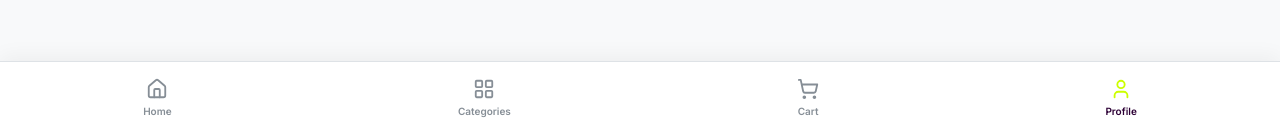
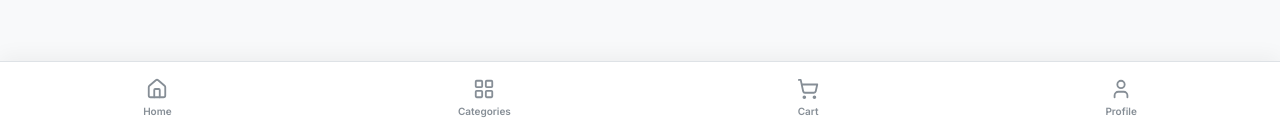
Before and after one commit to prorindia/nimzo-frontend, a React (Create React App) app: page /auth in a window 1280 px wide. Shown: the part 665-797 px from the top of the page. Built offline with nearby package versions, Linux system fonts and the light colour scheme.

Commit message:
Fix auth redirect using AuthContext

```diff
--- a/src/App.js
+++ b/src/App.js
@@ -21,16 +21,19 @@ import AdminOrdersPage from './pages/AdminOrdersPage';
 
 import './App.css';
 
-/* 🔐 PROTECTED ROUTE */
+/* 🔐 PROTECTED ROUTE (UPDATED – SAME FILE) */
 const ProtectedRoute = ({ children }) => {
-  const token = localStorage.getItem('flashmart_token');
-  if (!token) return <Navigate to="/auth" replace />;
+  const { isAuthenticated, loading } = useAuth();
+
+  if (loading) return null;
+  if (!isAuthenticated) return <Navigate to="/auth" replace />;
+
   return children;
 };
 
 function App() {
   useEffect(() => {
-    const token = localStorage.getItem('flashmart_token');
+    const token = localStorage.getItem('token'); // ✅ SAME KEY EVERYWHERE
     if (token) {
       axios.defaults.headers.common['Authorization'] = `Bearer ${token}`;
     }
@@ -43,7 +46,6 @@ function App() {
           <div className="App min-h-screen bg-[#F8F9FA]">
             <Routes>
               <Route path="/" element={<HomePage />} />
-
               <Route path="/auth" element={<AuthPage />} />
 
               <Route path="/product/:id" element={<ProductDetail />} />
--- a/src/components/BottomNav.js
+++ b/src/components/BottomNav.js
@@ -1,19 +1,16 @@
-import React from 'react';
-import { NavLink, useNavigate } from 'react-router-dom';
-import { Home, LayoutGrid, ShoppingCart, User } from 'lucide-react';
-import { useCart } from '../contexts/CartContext';
-import { useAuth } from '../contexts/AuthContext';
+import React from "react";
+import { NavLink } from "react-router-dom";
+import { Home, LayoutGrid, ShoppingCart, User } from "lucide-react";
+import { useCart } from "../contexts/CartContext";
 
 const BottomNav = () => {
   const { cart } = useCart();
-  const { isAuthenticated } = useAuth();
-  const navigate = useNavigate();
 
   const navItems = [
-    { path: '/', icon: Home, label: 'Home' },
-    { path: '/categories', icon: LayoutGrid, label: 'Categories' },
-    { path: '/cart', icon: ShoppingCart, label: 'Cart', badge: cart.item_count },
-    { path: isAuthenticated ? '/profile' : '/auth', icon: User, label: 'Profile' },
+    { path: "/", icon: Home, label: "Home" },
+    { path: "/categories", icon: LayoutGrid, label: "Categories" },
+    { path: "/cart", icon: ShoppingCart, label: "Cart", badge: cart.item_count },
+    { path: "/profile", icon: User, label: "Profile" }, // ✅ ALWAYS /profile
   ];
 
   return (
@@ -21,16 +18,17 @@ const BottomNav = () => {
       <div className="max-w-md mx-auto md:max-w-7xl flex justify-around">
         {navItems.map(({ path, icon: Icon, label, badge }) => (
           <NavLink
-            key={path}
+            key={label}
             to={path}
-            className={({ isActive }) => `nav-item ${isActive ? 'active' : ''}`}
-            data-testid={`nav-${label.toLowerCase()}`}
+            className={({ isActive }) =>
+              `nav-item ${isActive ? "active" : ""}`
+            }
           >
             <div className="relative">
               <Icon size={22} />
               {badge > 0 && (
                 <span className="absolute -top-2 -right-2 w-5 h-5 bg-[#FF4D4D] text-white text-[10px] font-bold rounded-full flex items-center justify-center">
-                  {badge > 9 ? '9+' : badge}
+                  {badge > 9 ? "9+" : badge}
                 </span>
               )}
             </div>
```
Also changed, not shown: src/pages/ProtectedRoute.jsx (added).
